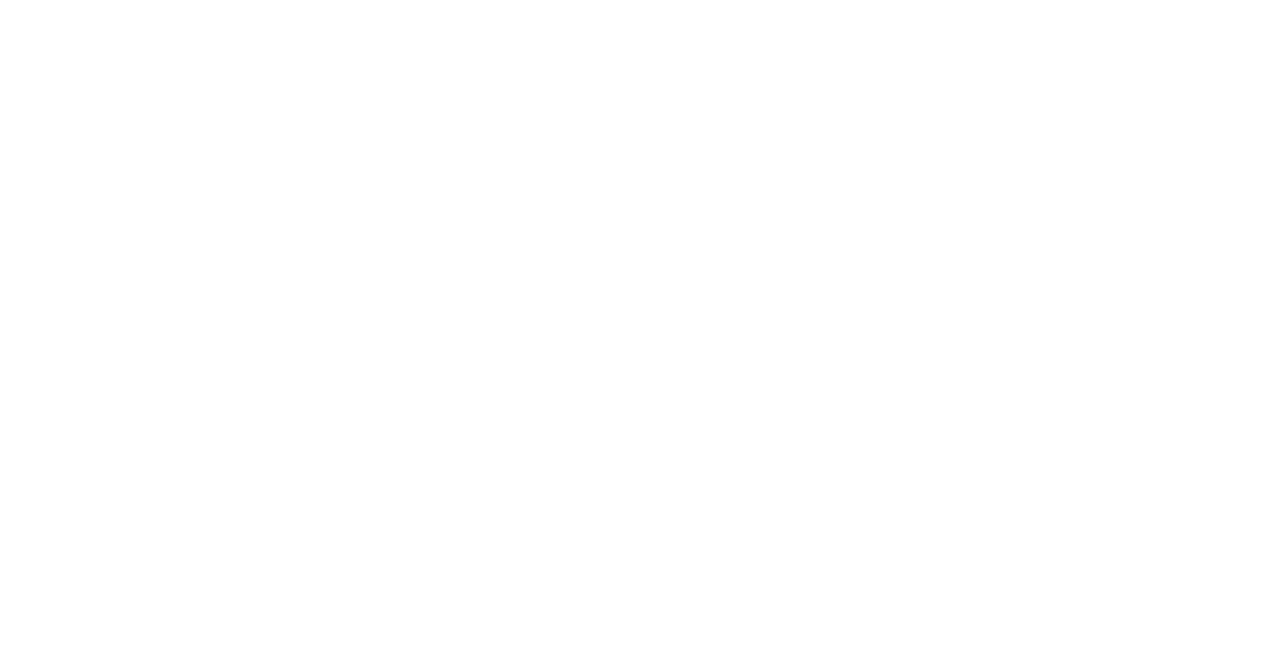
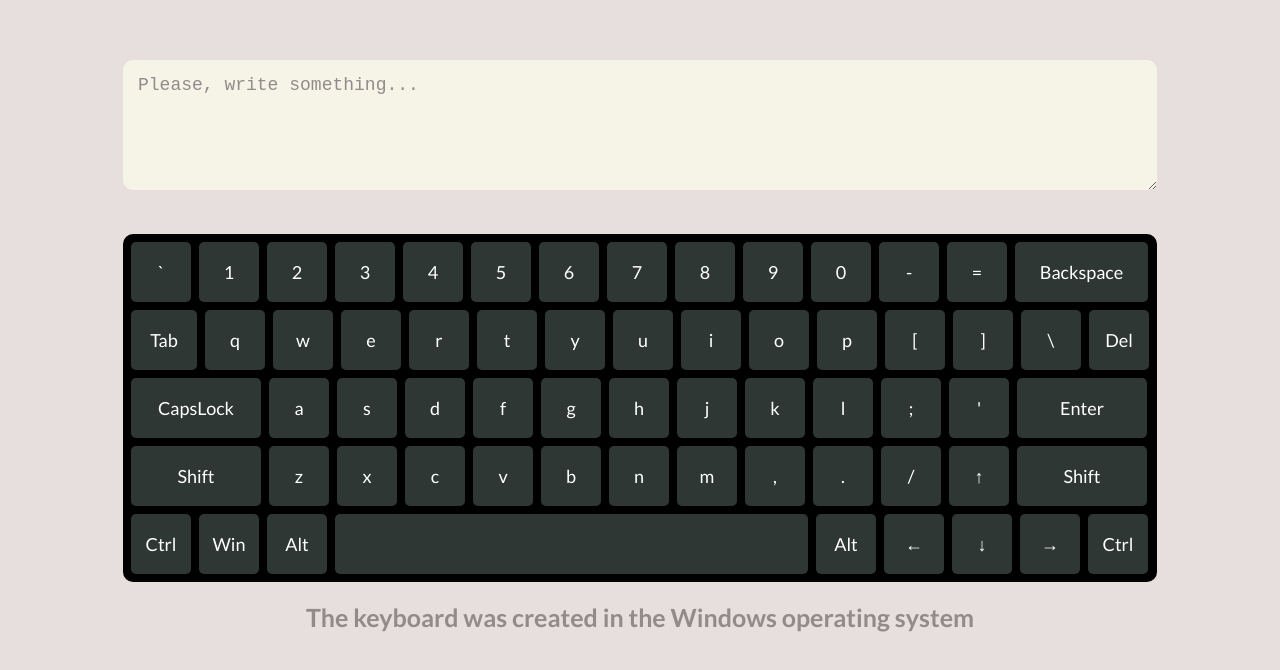
Before and after one commit to Oksandra/virtual-keyboard, a website: page virtual-keyboard/index.html in a window 1280 px wide. Drawn offline with Linux system fonts and the light colour scheme.

Commit message:
feat: add keyboard styles

```diff
--- a/virtual-keyboard/index.html
+++ b/virtual-keyboard/index.html
@@ -9,6 +9,88 @@
   <link rel="stylesheet" href="style.css">
 </head>
 <body>
+  <div class="container">
+    <div class="keyboard">
+      <textarea class="keyboard__input" placeholder ="Please, write something..."></textarea>
+      <div class="keyboard__keys">
+        <div class="row">
+          <div class="key">`</div>
+          <div class="key">1</div>
+          <div class="key">2</div>
+          <div class="key">3</div>
+          <div class="key">4</div>
+          <div class="key">5</div>
+          <div class="key">6</div>
+          <div class="key">7</div>
+          <div class="key">8</div>
+          <div class="key">9</div>
+          <div class="key">0</div>
+          <div class="key">-</div>
+          <div class="key">=</div>
+          <div class="key key_backspace">Backspace</div>
+        </div>
+        <div class="row">
+          <div class="key key_tab">Tab</div>
+          <div class="key">q</div>
+          <div class="key">w</div>
+          <div class="key">e</div>
+          <div class="key">r</div>
+          <div class="key">t</div>
+          <div class="key">y</div>
+          <div class="key">u</div>
+          <div class="key">i</div>
+          <div class="key">o</div>
+          <div class="key">p</div>
+          <div class="key">[</div>
+          <div class="key">]</div>
+          <div class="key">\</div>
+          <div class="key">Del</div>
+        </div>
+        <div class="row">
+          <div class="key key_caps-lock">CapsLock</div>
+          <div class="key">a</div>
+          <div class="key">s</div>
+          <div class="key">d</div>
+          <div class="key">f</div>
+          <div class="key">g</div>
+          <div class="key">h</div>
+          <div class="key">j</div>
+          <div class="key">k</div>
+          <div class="key">l</div>
+          <div class="key">;</div>
+          <div class="key">'</div>
+          <div class="key key_enter">Enter</div>
+        </div>
+        <div class="row">
+          <div class="key key_shift">Shift</div>
+          <div class="key">z</div>
+          <div class="key">x</div>
+          <div class="key">c</div>
+          <div class="key">v</div>
+          <div class="key">b</div>
+          <div class="key">n</div>
+          <div class="key">m</div>
+          <div class="key">,</div>
+          <div class="key">.</div>
+          <div class="key">/</div>
+          <div class="key">↑</div>
+          <div class="key key_shift">Shift</div>
+        </div>
+        <div class="row">
+          <div class="key key_ctrl">Ctrl</div>
+          <div class="key">Win</div>
+          <div class="key">Alt</div>
+          <div class="key key_space"></div>
+          <div class="key">Alt</div>
+          <div class="key">←</div>
+          <div class="key">↓</div>
+          <div class="key">→</div>
+          <div class="key key_ctrl">Ctrl</div>
+        </div>
+      </div>
+    </div>
+    <p class="instruction">The keyboard was created in the Windows operating system</p>
+  </div>
   <script src="script.js"></script>
 </body>
 </html>
--- a/virtual-keyboard/style.css
+++ b/virtual-keyboard/style.css
@@ -59,4 +59,80 @@
   font-size: 18px;
   font-weight: 400;
   color: #fff;
+  background: rgb(231 222 222);
 }
+
+/*keyboard*/
+
+.container {
+  max-width: 1034px;
+  width: 100%;
+  display: flex;
+  flex-direction: column;
+  margin: 0 auto;
+  padding-top: 60px;
+}
+
+.instruction {
+  padding-top: 20px;
+  font-size: 25px;
+  text-align: center;
+  color: rgb(145, 139, 139);
+  font-weight: 700;
+}
+
+.keyboard__keys {
+  background-color: black;
+  border-radius: 10px;
+  padding: 4px;
+}
+
+.keyboard__input {
+  background: #f5f4e6;
+  border-radius: 10px;
+  width: 100%;
+  min-height: 130px;
+  padding: 15px;
+  outline: none;
+  font-size: 18px;
+  margin-bottom: 40px;
+}
+
+.keyboard__input::placeholder {
+  font-size: 18px;
+  color: rgb(145, 139, 139);
+}
+
+.row {
+  display: flex;
+}
+
+.key {
+  display: flex;
+  width: 60px;
+  height: 60px;
+  background-color: #2f3734;
+  justify-content: center;
+  align-items: center;
+  margin: 4px;
+  transition: .2s all;
+  border-radius: 5px;
+}
+
+.key_backspace {
+  width: 133px;
+}
+
+.key_tab {
+  width: 66px;
+}
+
+.key_caps-lock,
+.key_enter,
+.key_shift {
+  width: 130px;
+}
+
+.key_space {
+  width: 473px;
+}
```
